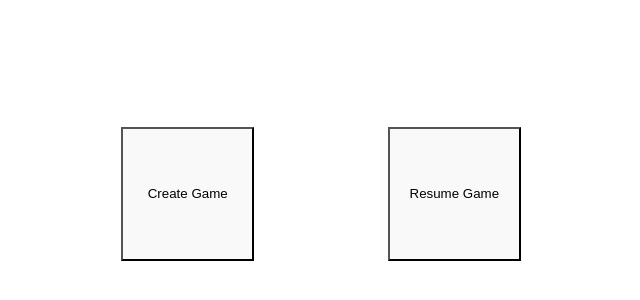
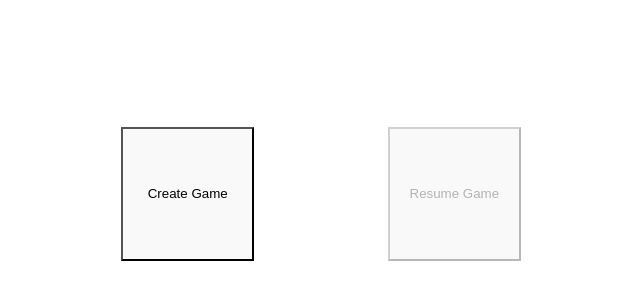
Before and after one commit to briyoon/scrabble_webapp, a React (Vite) app in the folder scrabble-client/: page / in a window 1280 px wide. Shown: the part 206-506 px from the top of the page, without its empty margins (319-959 px from the left). Built offline with nearby package versions, Linux system fonts and the light colour scheme.

Commit message:
disabled resume button on main page

```diff
--- a/scrabble-client/src/routes/App.jsx
+++ b/scrabble-client/src/routes/App.jsx
@@ -4,7 +4,7 @@ function App() {
   return (
     <div className="App">
         <button className={"menubutton"} onClick={postGame}>Create Game</button>
-        <button className={"menubutton"} >Resume Game</button>
+        <button className={"menubutton"} disabled={true}>Resume Game</button>
     </div>
   )
 }
```
